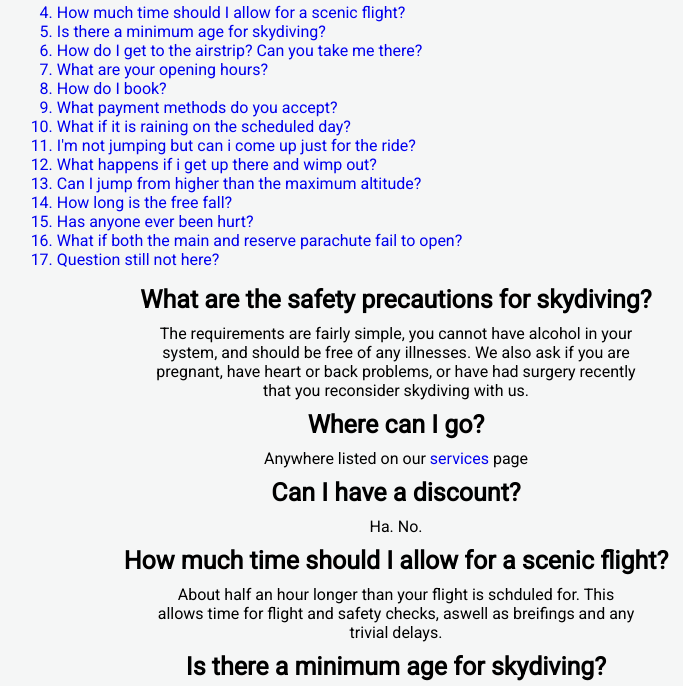
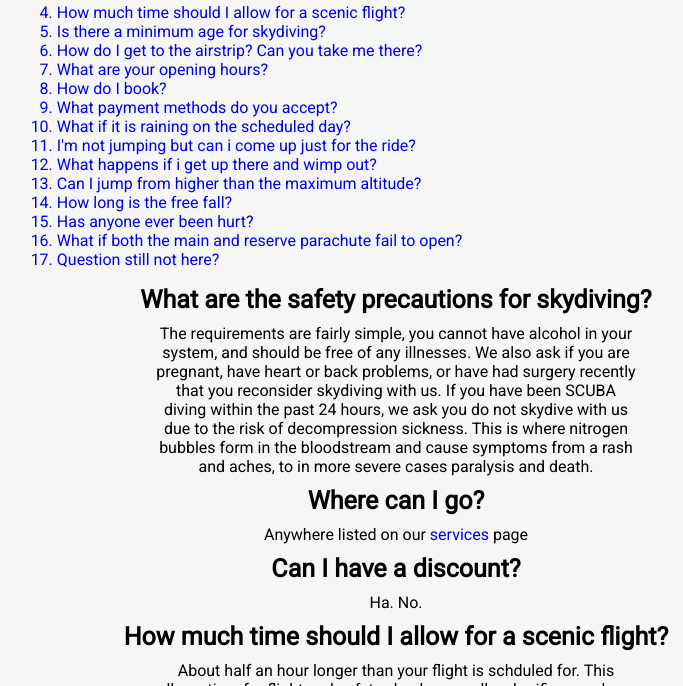
Before and after one commit to camh96/fly-to-the-limit, a plain HTML site: page faqs.html in a window 1280 px wide. Shown: the part 464-1150 px from the top of the page, without its empty margins (244-927 px from the left). Drawn offline with Linux system fonts and the light colour scheme.

Commit message:
more faqs

```diff
--- a/faqs.html
+++ b/faqs.html
@@ -55,7 +55,7 @@
         <div class="questions">
         <div id="q1">
         <h4 class="questions">What are the safety precautions for skydiving?</h4>
-        <p class="questions">The requirements are fairly simple, you cannot have alcohol in your system, and should be free of any illnesses. We also ask if you are pregnant, have heart or back problems, or have had surgery recently that you reconsider skydiving with us.</p>
+        <p class="questions">The requirements are fairly simple, you cannot have alcohol in your system, and should be free of any illnesses. We also ask if you are pregnant, have heart or back problems, or have had surgery recently that you reconsider skydiving with us. If you have been SCUBA diving within the past 24 hours, we ask you do not skydive with us due to the risk of decompression sickness. This is where nitrogen bubbles form in the bloodstream and cause symptoms from a rash and aches, to in more severe cases paralysis and death.</p>
         </div>
         <div id="q2">
         <h4 class="questions">Where can I go?</h4>
```
